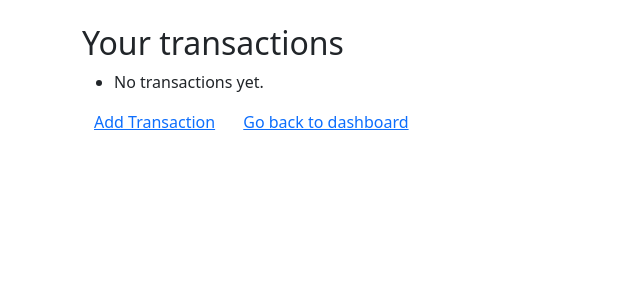
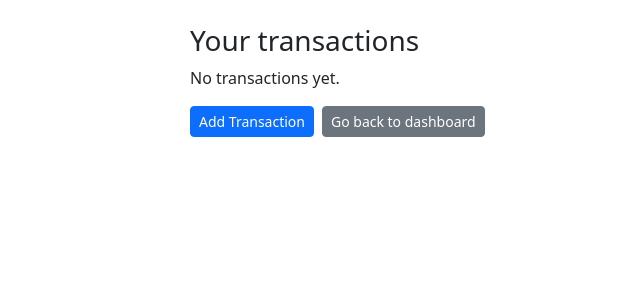
Before and after one commit to ciberityy/finance_tracker_django, a Django app: template transactions/templates/transactions/view_transactions.html in a window 1280 px wide. Shown: the part 56-356 px from the top of the page, without its empty margins (0-640 px from the left). Run offline with Django 3.2, Linux system fonts and the light colour scheme; the template is opened without the code that fills it, so the values that code supplies are empty.

Commit message:
style(template): restyle the transaction list
Remove the list indent and bullets with list-unstyled, make each row a flex line so Edit/Delete sit next to the transaction instead of dropping below it, and style the row and page actions as Bootstrap buttons (grey Edit, red Delete). Wrap the page in align-forms to match the add transaction page.

```diff
--- a/transactions/templates/transactions/view_transactions.html
+++ b/transactions/templates/transactions/view_transactions.html
@@ -1,17 +1,25 @@
 {% extends 'transactions/base.html' %}
-{% block title %}View transaction{% endblock %}
+{% block title %}Transactions{% endblock %}
 {% block content %}
-<h2>Your transactions</h2>
-    <ul>
+<div class="align-forms">
+    <h3>Your transactions</h3>
+    <ul class="list-unstyled">
         {% for transaction in transactions %}
-        <li>{{ forloop.counter }}. {{transaction.date_time}} : {{ transaction.category }}; amount : {{transaction.amount}} dzd
-            <a class="container mt-4" href="{% url 'edit_transaction' transaction.pk %}">Edit</a>
-            <a class="container mt-4" href="{% url 'delete_transaction' transaction.pk %}">Delete</a>
+        <li class="d-flex gap-3 align-items-center">
+            <span>{{ forloop.counter }}. <strong>{{transaction.date_time}}</strong> : {{ transaction.category }};
+            amount : {{transaction.amount}} dzd</span>
+            <div class="align-btn">
+                <a class="btn btn-sm btn-outline-secondary" href="{% url 'edit_transaction' transaction.pk %}">Edit</a>
+                <a class="btn btn-sm btn-outline-danger" href="{% url 'delete_transaction' transaction.pk %}">Delete</a>
+            </div>
         </li>
-    {% empty %}
+        {% empty %}
         <li>No transactions yet.</li>
-    {% endfor %}
+        {% endfor %}
     </ul>
-    <a class="container mt-4" href="{% url 'add_transaction' %}">Add Transaction</a>
-    <a class="container mt-4" href="{% url 'dashboard' %}">Go back to dashboard</a>
+    <div class="align-btn">
+        <a class="btn btn-sm btn-primary" href="{% url 'add_transaction' %}">Add Transaction</a>
+        <a class="btn btn-sm btn-secondary" href="{% url 'dashboard' %}">Go back to dashboard</a>
+    </div>
+</div>
 {% endblock %}
```
